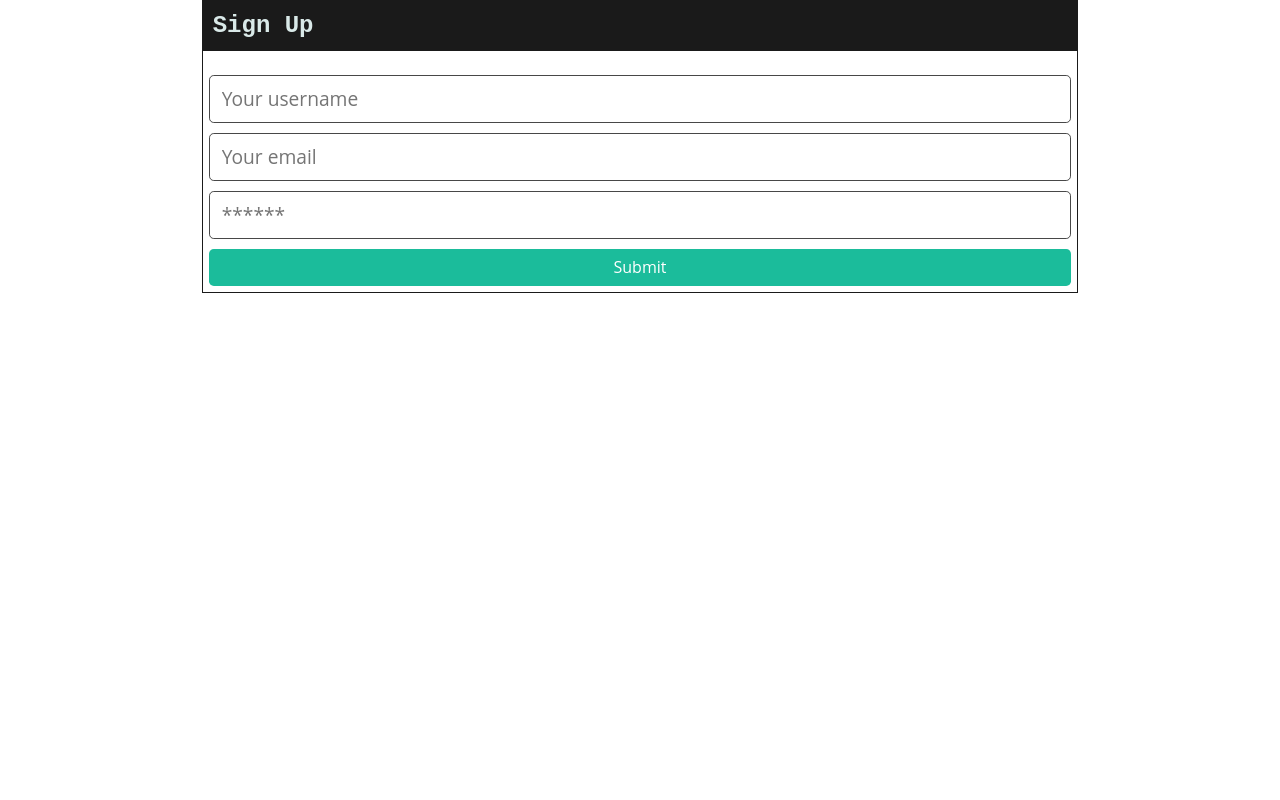
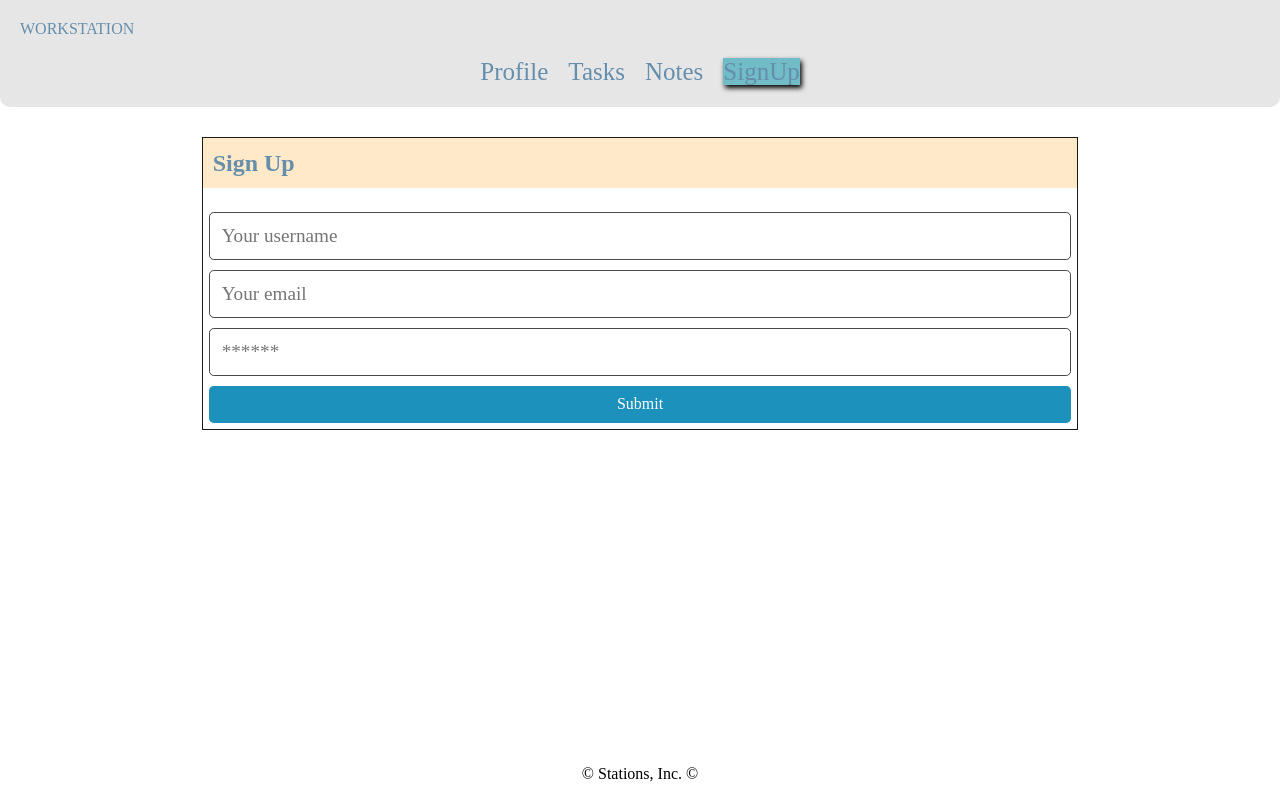
Before and after one commit to NPetkas/app-workstation, a React (Vite) app in the folder client/: page /signup in a window 1280 px wide. Built offline with nearby package versions, Linux system fonts and the light colour scheme.

Commit message:
nav-bar and css

```diff
--- a/client/src/App.jsx
+++ b/client/src/App.jsx
@@ -7,8 +7,8 @@ import {
 import { setContext } from '@apollo/client/link/context';
 import { Outlet } from 'react-router-dom';
 
-// import Header from './components/Header';
-// import Footer from './components/Footer';
+import Header from './components/Header';
+import Footer from './components/Footer';
 
 const httpLink = createHttpLink({
   uri: '/graphql',
@@ -35,11 +35,11 @@ function App() {
   return (
     <ApolloProvider client={client}>
       <div className="flex-column justify-flex-start min-100-vh">
-        {/* <Header /> */}
+        <Header />
         <div className="container">
           <Outlet />
         </div>
-        {/* <Footer /> */}
+        <Footer />
       </div>
     </ApolloProvider>
   );
--- /dev/null
+++ b/client/src/components/Footer.jsx
@@ -0,0 +1,7 @@
+export default function Footer() {
+    return (
+        <ul className="footer footer-tabs">
+© Stations, Inc. ©
+        </ul>
+    );
+}
--- /dev/null
+++ b/client/src/components/Header.jsx
@@ -0,0 +1,12 @@
+import Nav from './Nav';
+
+
+// header and nav import
+export default function Header() {
+    return (
+        <div className="header">
+            <aside>WORKSTATION</aside>
+            <Nav />
+        </div>
+    )
+}
--- /dev/null
+++ b/client/src/components/Nav.jsx
@@ -0,0 +1,33 @@
+import { Link, useLocation } from 'react-router-dom';
+
+
+// nav bar
+export default function Nav() {
+    const currentPage = useLocation().pathname;
+
+    return (
+
+        <nav className="nav">
+            <li className="nav-item">
+                <Link to="/" className= {currentPage === '/' ? 'nav-link active' : 'nav-link'} >
+                    Profile
+                </Link>
+            </li>
+            <li className="nav-item">
+                <Link to="/task" className= {currentPage === '/task' ? 'nav-link active' : 'nav-link'} >
+                    Tasks
+                </Link>
+            </li>
+            <li className="nav-item">
+                <Link to="/notes" className= {currentPage === '/notes' ? 'nav-link active' : 'nav-link'} >
+                    Notes
+                </Link>
+            </li>
+            <li className="nav-item">
+                <Link to="/signup" className={ currentPage === '/signup' ? 'nav-link active' : 'nav-link'} >
+                    SignUp
+                </Link>
+            </li>
+        </nav>
+    );
+}
--- a/client/src/components/TaskList/index.jsx
+++ b/client/src/components/TaskList/index.jsx
@@ -20,7 +20,7 @@ const TaskList = ({
               {showUsername ? (
                 <Link
                   className="text-light"
-                  to={`/task/${task.taskAuthor}`}
+                  to={`/task/${task._id}`}
                 >
                   {task.taskAuthor} <br />
                   <span style={{ fontSize: '1rem' }}>
@@ -40,7 +40,7 @@ const TaskList = ({
             </div>
             <Link
               className="btn btn-primary btn-block btn-squared"
-              to={`/tasks/${task._id}`}
+              to={`/task/${task._id}`}
             >
               {/* Join the discussion on this task. */}
             </Link>
--- a/client/src/index.css
+++ b/client/src/index.css
@@ -57,7 +57,7 @@ hr {
  * 2. Correct the odd `em` font sizing in all browsers.
  */
 pre {
-  font-family: monospace, monospace;
+  /* font-family: monospace, monospace; */
   /* 1 */
   font-size: 1em;
   /* 2 */
@@ -100,7 +100,7 @@ strong {
 code,
 kbd,
 samp {
-  font-family: monospace, monospace;
+  /* font-family: monospace, monospace; */
   /* 1 */
   font-size: 1em;
   /* 2 */
@@ -353,15 +353,15 @@ body {
   min-height: 100%;
 }
 
-body {
+/* body {
   margin: 0;
   padding: 0;
-  font-family: 'Open Sans', -apple-system, BlinkMacSystemFont, 'Segoe UI',
+  /* font-family: 'Open Sans', -apple-system, BlinkMacSystemFont, 'Segoe UI',
     Roboto, Helvetica, Arial, sans-serif, 'Apple Color Emoji', 'Segoe UI Emoji',
-    'Segoe UI Symbol';
-  font-size: 16px;
-  color: #1a1a1a;
-}
+    'Segoe UI Symbol'; */
+  /* font-size: 16px;
+  color: #1a1a1a; */
+/* } */
 
 h1,
 h2,
@@ -369,7 +369,7 @@ h3,
 h4,
 h5,
 h6 {
-  font-family: 'JetBrains Mono', monospace;
+  /* font-family: 'JetBrains Mono', monospace; */
   margin: 0 0 0.5rem;
   line-height: 1.25;
 }
@@ -899,7 +899,7 @@ a:hover {
 }
 
 .text-light {
-  color: #d9e9e8 !important;
+  color: rgb(101, 142, 172) !important;
 }
 
 .text-dark {
@@ -920,7 +920,7 @@ a:hover {
 
 /* BACKGROUND UTILS */
 .bg-primary {
-  background-color: #2d3e50 !important;
+  background-color: #ffe9c9 !important;
 }
 
 .bg-info {
@@ -932,7 +932,7 @@ a:hover {
 }
 
 .bg-light {
-  background-color: #d9e9e8 !important;
+  background-color: #9be1fb !important;
 }
 
 .bg-dark {
@@ -1012,7 +1012,7 @@ a:hover {
 }
 
 .btn.btn-primary {
-  background-color: #2d3e50;
+  background-color: #000000;
   color: #d9e9e8;
 }
 
@@ -1030,12 +1030,12 @@ a:hover {
 }
 
 .btn.btn-info {
-  background-color: #1bbc9b;
+  background-color: #1b91bc;
   color: #ffffff;
 }
 
 .btn.btn-info:hover {
-  background-color: #31e1bd;
+  background-color: #52b39f;
 }
 
 .btn.btn-light {
@@ -1088,9 +1088,12 @@ a:hover {
   margin-bottom: 1rem;
 }
 
+.card-header{
+  background-color:#ffe9c9 ;
+}
 .card .card-header {
   padding: 0.375rem;
-  background-color: #2d3e50;
+  background-color: #ffe9c9;
   color: #d9e9e8;
 }
 
@@ -1706,3 +1709,64 @@ label form [type='radio'] {
     align-content: center;
   }
 }
+
+/* NEW CSS */
+
+.header {
+  /* text-align: center; */
+  justify-content: space-between;
+  justify-content: center;
+  background-color: #e6e6e6;
+  color: rgb(101, 142, 172);
+  padding: 20px;
+  margin-bottom: 30px;
+ border-bottom-right-radius: 10px;
+ border-bottom-left-radius: 10px;
+ /* box-shadow: 2px 3px 5px #000000;
+ text-shadow: 2px 2px 3px #000000; */
+}
+
+body {
+  background-color: rgb(255, 255, 255);
+  font-family: Philosopher ;
+  scroll-behavior: smooth;
+  margin: 0;
+  padding: 0;
+  font-size: 16px;
+  color: #1a1a1a;
+
+}
+
+.nav {
+  display: flex;
+  list-style: none;
+  padding: 0;
+  justify-content: center;
+  margin-top: 20px;
+  font-size: 25px;
+}
+
+.nav-item {
+  margin: 0 10px;
+}
+
+.nav-link {
+  color: rgb(101, 142, 172);
+  text-decoration: none;
+  /* text-shadow: 1px 1px 1px #000000; */
+}
+
+.nav-link.active {
+  background-color: #71bcc6;
+  box-shadow: 2px 3px 5px #000000;
+}
+
+.footer {
+  padding: 1px;
+  text-align: center;
+    position: fixed;
+    left: 0;
+    bottom: 0;
+    width: 100%;
+    color: #000000;
+}
--- a/client/src/main.jsx
+++ b/client/src/main.jsx
@@ -34,7 +34,7 @@ const router = createBrowserRouter([
         element: <Task />
       },
       {
-        path: '/task/:taskID',
+        path: '/task/:taskId',
         element: <SingleTask />
       },
       // {
--- a/client/src/pages/Signup.jsx
+++ b/client/src/pages/Signup.jsx
@@ -44,7 +44,7 @@ const Signup = () => {
     <main className="flex-row justify-center mb-4">
       <div className="col-12 col-lg-10">
         <div className="card">
-          <h4 className="card-header bg-dark text-light p-2">Sign Up</h4>
+          <h4 className="card-header text-light p-2">Sign Up</h4>
           <div className="card-body">
             {data ? (
               <p>
--- a/client/src/pages/SingleTask.jsx
+++ b/client/src/pages/SingleTask.jsx
@@ -23,7 +23,7 @@ const SingleTask = () => {
   }
   return (
     <div className="my-3">
-      <h3 className="card-header bg-dark text-light p-2 m-0">
+      <h3 className="card-header text-light p-2 m-0">
         {task.taskAuthor} <br />
         <span style={{ fontSize: '1rem' }}>
           task created on {task.createdAt}
```
Also changed, not shown: client/src/components/index.jsx (deleted, +0 -88 lines).
